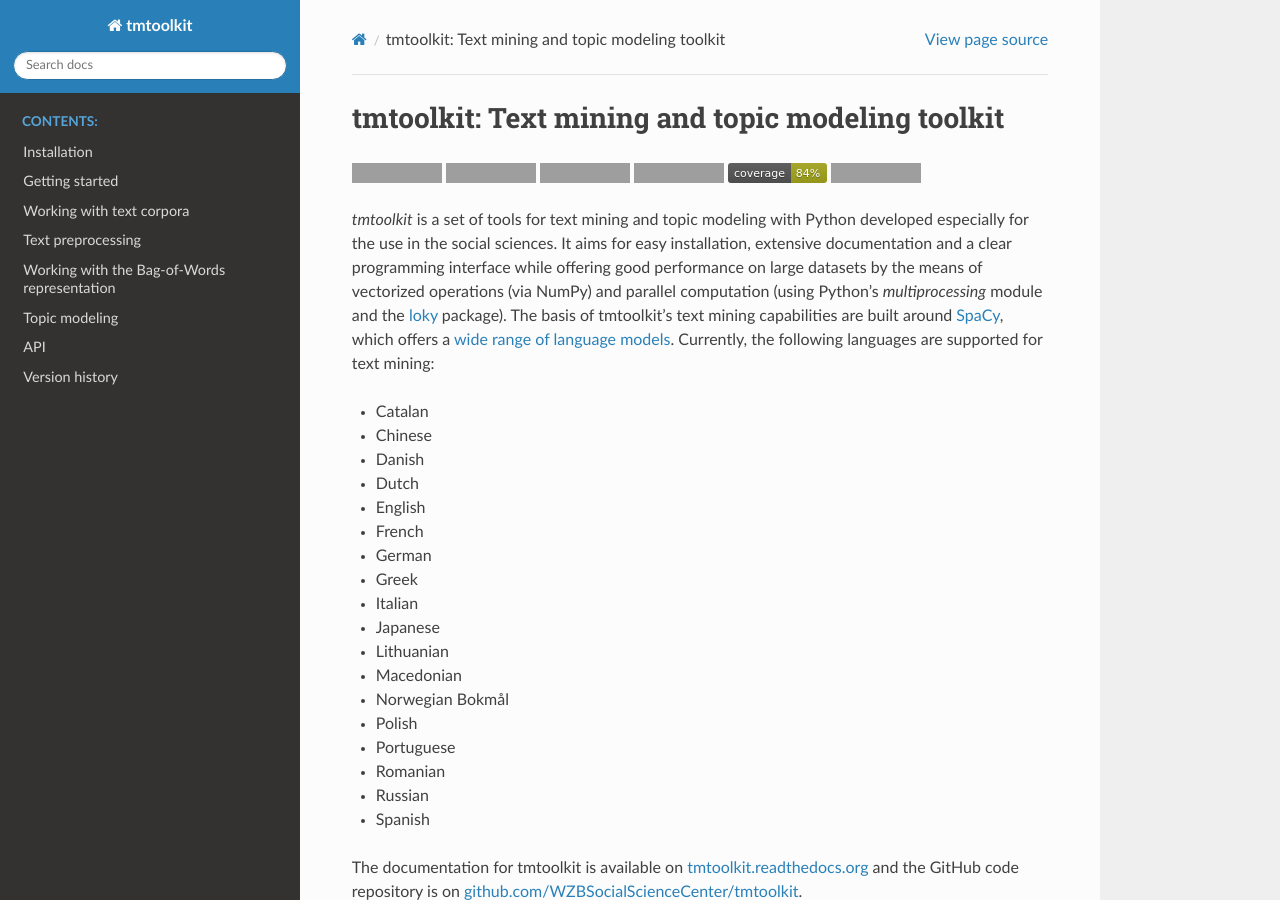
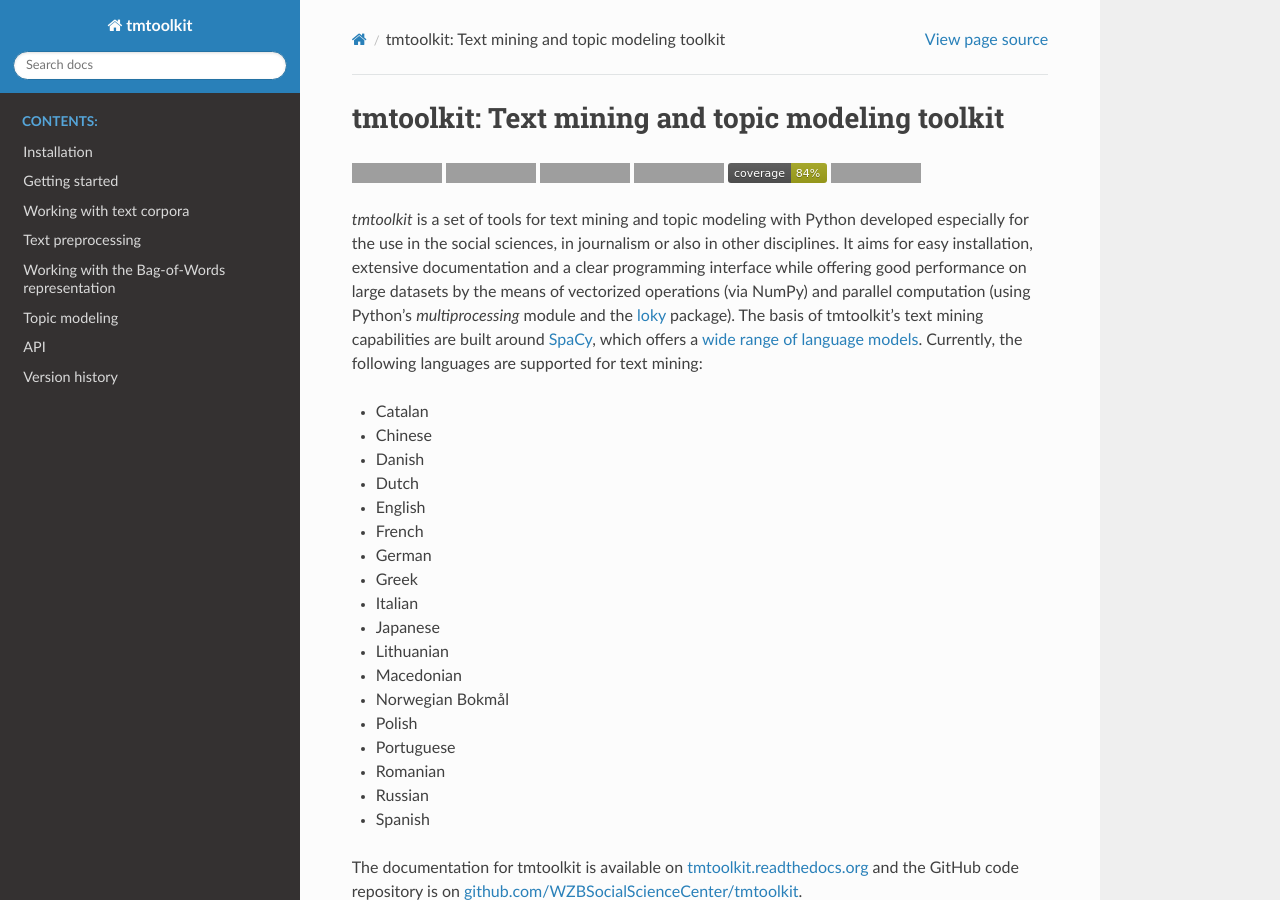
Before and after one commit to WZBSocialScienceCenter/tmtoolkit, a Sphinx documentation site: the page built from doc/source/intro.rst, in a window 1280 px wide and 900 px high. Built offline with Sphinx 7.4.7 and the Read the Docs theme 2.0.0, drawn with Linux system fonts in a browser that asks for light colours; grey boxes are pictures that could not be loaded.

```diff
--- a/doc/source/intro.rst
+++ b/doc/source/intro.rst
@@ -4,12 +4,12 @@ tmtoolkit: Text mining and topic modeling toolkit
 |pypi| |pypi_downloads| |rtd| |travis| |coverage| |zenodo|
 
 *tmtoolkit* is a set of tools for text mining and topic modeling with Python developed especially for the use in the
-social sciences. It aims for easy installation, extensive documentation and a clear programming interface while
-offering good performance on large datasets by the means of vectorized operations (via NumPy) and parallel computation
-(using Python's *multiprocessing* module and the `loky <https://loky.readthedocs.io/>`_ package). The basis of
-tmtoolkit's text mining capabilities are built around `SpaCy <https://spacy.io/>`_, which offers a
-`wide range of language models <https://spacy.io/models>`_. Currently, the following languages are supported for
-text mining:
+social sciences, in journalism or also in other disciplines. It aims for easy installation, extensive documentation
+and a clear programming interface while offering good performance on large datasets by the means of vectorized
+operations (via NumPy) and parallel computation (using Python's *multiprocessing* module and the
+`loky <https://loky.readthedocs.io/>`_ package). The basis of tmtoolkit's text mining capabilities are built around
+`SpaCy <https://spacy.io/>`_, which offers a `wide range of language models <https://spacy.io/models>`_. Currently,
+the following languages are supported for text mining:
 
 - Catalan
 - Chinese
```
Also changed, not shown: doc/source/getting_started.ipynb, 2 other files.
